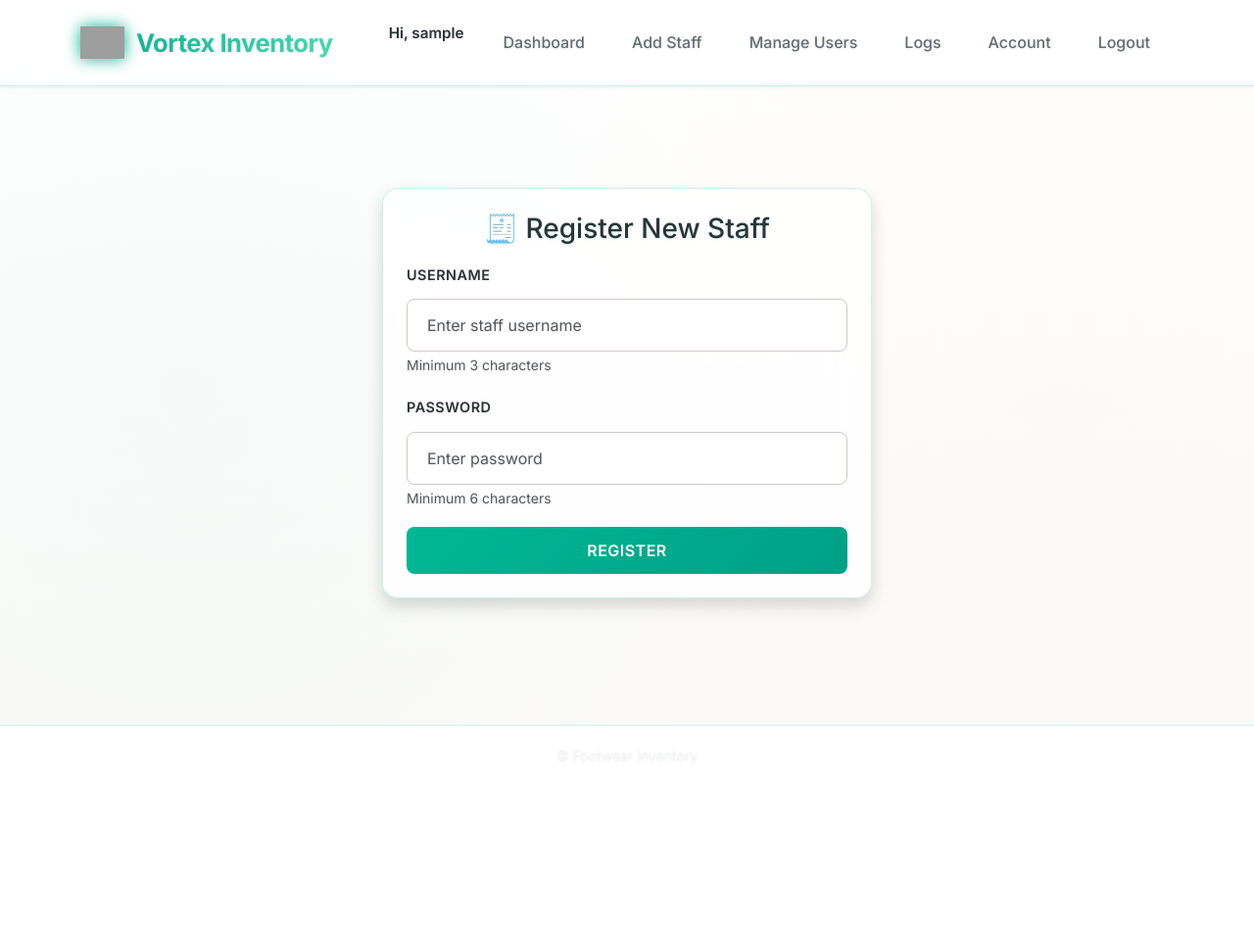
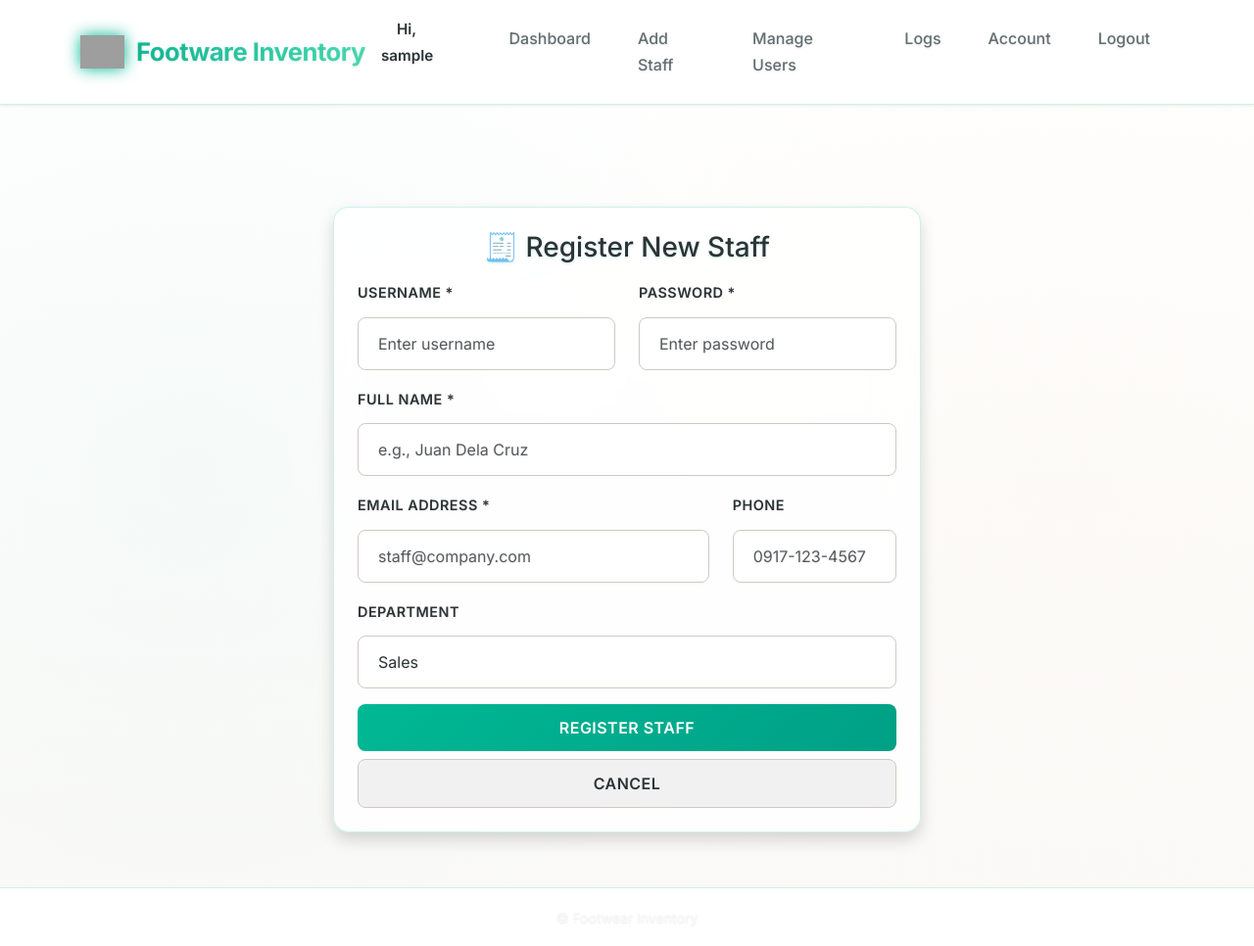
Before and after one commit to HarveyValdez/inventory_system, a Flask app: page /register_staff in a window 1280 px wide. Shown: the whole page at 98% size. Before the commit the page ends 777 px from the top, so only its background shows below. Run offline with Flask 3, Linux system fonts and the light colour scheme; the visitor is signed in with stand-in values (Sample User, id 1); grey boxes are pictures that could not be loaded.

Commit message:
fix bugs

```diff
--- a/app.py
+++ b/app.py
@@ -5,15 +5,13 @@ import os
 import filetype
 import csv
 from io import StringIO
-from flask import make_response
-from datetime import datetime, timezone
+from datetime import datetime, timezone, timedelta  # ✅ ADD timedelta
 from functools import wraps
 from flask import Flask, render_template, request, redirect, url_for, session, flash
 from flask_sqlalchemy import SQLAlchemy
 from flask_bcrypt import Bcrypt
 from werkzeug.utils import secure_filename
 from dotenv import load_dotenv
-
 
 load_dotenv()
 
@@ -114,8 +112,14 @@ class User(db.Model):
     id = db.Column(db.Integer, primary_key=True)
     username = db.Column(db.String(50), unique=True, nullable=False)
     password = db.Column(db.String(255), nullable=False)
-    role = db.Column(db.String(10), nullable=False)  # 'admin' or 'staff'
-
+    role = db.Column(db.String(10), nullable=False)
+    # ✅ NEW FIELDS FOR STAFF DETAILS
+    full_name = db.Column(db.String(100), nullable=False)
+    email = db.Column(db.String(100), unique=True, nullable=False)
+    phone = db.Column(db.String(20), nullable=True)
+    department = db.Column(db.String(50), default='General')
+    is_active = db.Column(db.Boolean, default=True)
+    created_at = db.Column(db.DateTime, default=lambda: datetime.now(tz=timezone.utc))
 
 class Product(db.Model):
     id = db.Column(db.Integer, primary_key=True)
@@ -123,13 +127,12 @@ class Product(db.Model):
     stock = db.Column(db.Integer, nullable=False, default=0)
     price = db.Column(db.Float, nullable=False, default=0.0)
     image = db.Column(db.String(200), nullable=True)
-    date_added = db.Column(db.Date, default=lambda: datetime.now(tz=timezone.utc).date())
-    time_added = db.Column(db.Time, default=lambda: datetime.now(tz=timezone.utc).time())
+    # ✅ CORRECTED: Single timestamp with timezone
+    created_at = db.Column(db.DateTime, default=lambda: datetime.now(tz=timezone.utc))
     size = db.Column(db.String(10))
     size_unit = db.Column(db.String(5))
     brand = db.Column(db.String(50))
     category = db.Column(db.String(50))
-
 
 class ActivityLog(db.Model):
     id = db.Column(db.Integer, primary_key=True)
@@ -137,26 +140,26 @@ class ActivityLog(db.Model):
     username = db.Column(db.String(50), nullable=False)
     action = db.Column(db.String(200), nullable=False)
     product_name = db.Column(db.String(100))
+    # ✅ CORRECTED: Explicit UTC timestamp
     timestamp = db.Column(db.DateTime, default=lambda: datetime.now(tz=timezone.utc))
-
 
 class StockAlert(db.Model):
     id = db.Column(db.Integer, primary_key=True)
     product_id = db.Column(db.Integer, db.ForeignKey('product.id'), unique=True)
     product_name = db.Column(db.String(100), nullable=False)
     stock = db.Column(db.Integer, nullable=False)
-    alert_type = db.Column(db.String(50), nullable=False)  # "Low Stock" or "Out of Stock"
+    alert_type = db.Column(db.String(50), nullable=False)
     created_at = db.Column(db.DateTime, default=lambda: datetime.now(tz=timezone.utc))
-
 
 class LoginActivity(db.Model):
     id = db.Column(db.Integer, primary_key=True)
     user_id = db.Column(db.Integer, db.ForeignKey('user.id'))
     username = db.Column(db.String(100), nullable=False)
-    action = db.Column(db.String(50), nullable=False)  # 'Login' or 'Logout'
-    ip_address = db.Column(db.String(45))  # IPv4/IPv6 support
+    action = db.Column(db.String(50), nullable=False)
+    ip_address = db.Column(db.String(45))
     timestamp = db.Column(db.DateTime, default=lambda: datetime.now(tz=timezone.utc))
 
+# ✅ NEW: Stock History Model
 class StockHistory(db.Model):
     id = db.Column(db.Integer, primary_key=True)
     product_id = db.Column(db.Integer, db.ForeignKey('product.id'), nullable=False)
@@ -167,6 +170,28 @@ class StockHistory(db.Model):
     user_id = db.Column(db.Integer, db.ForeignKey('user.id'))
     username = db.Column(db.String(50))
     timestamp = db.Column(db.DateTime, default=lambda: datetime.now(tz=timezone.utc))
+
+# =====================================================
+# TEMPLATE FILTERS
+# =====================================================
+
+@app.template_filter('manila_time')
+def manila_time_filter(utc_datetime):
+    """Convert UTC datetime to Manila Time (UTC+8) for display"""
+    if utc_datetime is None:
+        return "N/A"
+
+    # Define Manila timezone
+    manila_tz = timezone(timedelta(hours=8))
+
+    # Ensure the datetime is timezone-aware
+    if utc_datetime.tzinfo is None:
+        utc_datetime = utc_datetime.replace(tzinfo=timezone.utc)
+
+    # Convert to Manila time
+    local_time = utc_datetime.astimezone(manila_tz)
+
+    return local_time.strftime("%Y-%m-%d %H:%M:%S")
 
 # =====================================================
 # AUTHENTICATION ROUTES
@@ -285,8 +310,16 @@ def admin_dashboard():
     low_stock_items = Product.query.filter(Product.stock < 5).all()
     low_stock_count = len(low_stock_items)
 
-    today = datetime.now(tz=timezone.utc).date()
-    items_added_today = Product.query.filter(db.func.date(Product.date_added) == today).count()
+    # ✅ FIXED: Calculate "today" in Manila timezone
+    manila_tz = timezone(timedelta(hours=8))
+    today_manila = datetime.now(tz=manila_tz).date()
+
+    # ✅ FIXED: MySQL-compatible syntax using INTERVAL
+    from sqlalchemy import text
+    items_added_today = db.session.query(Product).filter(
+        db.func.date(Product.created_at + text("INTERVAL 8 HOUR")) == today_manila
+    ).count()
+
     total_staff = User.query.filter(User.role == 'staff').count()
 
     # 📅 DATE RANGE FILTER
@@ -297,15 +330,24 @@ def admin_dashboard():
     activities_query = ActivityLog.query
     logins_query = LoginActivity.query
 
+    # ✅ FIXED: Proper timezone-aware date filtering
     if start_date:
-        start_datetime = datetime.strptime(start_date, '%Y-%m-%d')
-        activities_query = activities_query.filter(ActivityLog.timestamp >= start_datetime)
-        logins_query = logins_query.filter(LoginActivity.timestamp >= start_datetime)
+        # Parse date and create start of day in Manila
+        start_dt = datetime.strptime(start_date, '%Y-%m-%d')
+        start_manila = start_dt.replace(hour=0, minute=0, second=0, tzinfo=manila_tz)
+        # Convert to UTC for database comparison
+        start_utc = start_manila.astimezone(timezone.utc)
+        activities_query = activities_query.filter(ActivityLog.timestamp >= start_utc)
+        logins_query = logins_query.filter(LoginActivity.timestamp >= start_utc)
 
     if end_date:
-        end_datetime = datetime.strptime(end_date, '%Y-%m-%d')
-        activities_query = activities_query.filter(ActivityLog.timestamp <= end_datetime)
-        logins_query = logins_query.filter(LoginActivity.timestamp <= end_datetime)
+        # Parse date and create end of day in Manila
+        end_dt = datetime.strptime(end_date, '%Y-%m-%d')
+        end_manila = end_dt.replace(hour=23, minute=59, second=59, tzinfo=manila_tz)
+        # Convert to UTC for database comparison
+        end_utc = end_manila.astimezone(timezone.utc)
+        activities_query = activities_query.filter(ActivityLog.timestamp <= end_utc)
+        logins_query = logins_query.filter(LoginActivity.timestamp <= end_utc)
 
     # Fetch filtered results (last 20)
     recent_activities = activities_query.order_by(ActivityLog.timestamp.desc()).limit(20).all()
@@ -339,7 +381,6 @@ def admin_dashboard():
         start_date=start_date,
         end_date=end_date
     )
-
 
 @app.route('/staff_dashboard')
 def staff_dashboard():
@@ -378,29 +419,68 @@ def register_staff():
     if request.method == 'POST':
         username = request.form['username'].strip()
         password = request.form['password']
+        full_name = request.form['full_name'].strip()
+        email = request.form['email'].strip()
+        phone = request.form['phone'].strip()
+        department = request.form['department']
 
-        # ✅ VALIDATION: Username length
+        # ✅ SERVER-SIDE VALIDATION
+        errors = []
+
         if len(username) < 3:
-            flash("❌ Username must be at least 3 characters.", "danger")
+            errors.append("Username must be at least 3 characters.")
+
+        if len(password) < 6:
+            errors.append("Password must be at least 6 characters.")
+
+        if not full_name or len(full_name) < 3:
+            errors.append("Full name is required and must be at least 3 characters.")
+
+        # Email format validation
+        import re
+        email_pattern = r'^[a-zA-Z0-9._%+-]+@[a-zA-Z0-9.-]+\.[a-zA-Z]{2,}$'
+        if not email or not re.match(email_pattern, email):
+            errors.append("Valid email address is required.")
+
+        # Check uniqueness
+        if User.query.filter_by(username=username).first():
+            errors.append(f"Username '{username}' already exists!")
+
+        if User.query.filter_by(email=email).first():
+            errors.append(f"Email '{email}' is already registered!")
+
+        # If errors exist, flash them and redirect
+        if errors:
+            for error in errors:
+                flash(f"❌ {error}", "danger")
             return redirect(url_for('register_staff'))
 
-        # ✅ VALIDATION: Password length
-        if len(password) < 6:
-            flash("❌ Password must be at least 6 characters.", "danger")
-            return redirect(url_for('register_staff'))
-
-        # ✅ VALIDATION: Username already exists
-        if User.query.filter_by(username=username).first():
-            flash("❌ Username already exists!", "danger")
-            return redirect(url_for('register_staff'))
-
+        # ✅ CREATE USER WITH DETAILS
         hashed_pw = bcrypt.generate_password_hash(password).decode('utf-8')
-        new_staff = User(username=username, password=hashed_pw, role='staff')
+        new_staff = User(
+            username=username,
+            password=hashed_pw,
+            role='staff',
+            full_name=full_name,
+            email=email,
+            phone=phone,
+            department=department
+        )
         db.session.add(new_staff)
         db.session.commit()
 
-        flash("✅ New staff registered successfully!", "success")
-        return redirect(url_for('admin_dashboard'))
+        # ✅ LOG ACTIVITY
+        activity = ActivityLog(
+            user_id=session['user_id'],
+            username=session['username'],
+            action=f"Admin registered new staff: {username}",
+            product_name=f"{full_name} ({department})"
+        )
+        db.session.add(activity)
+        db.session.commit()
+
+        flash(f"✅ Staff '{username}' registered successfully!", "success")
+        return redirect(url_for('manage_users'))
 
     return render_template('register_staff.html')
 
@@ -774,11 +854,19 @@ def search_inventory():
 @admin_only
 def search_users():
     query = request.args.get('query', '').strip()
+    users = User.query
+
     if query:
-        users = User.query.filter(User.username.ilike(f"%{query}%")).all()
-    else:
-        users = User.query.filter(User.role != 'admin').all()
+        users = users.filter(
+            db.or_(
+                User.username.ilike(f"%{query}%"),
+                User.full_name.ilike(f"%{query}%"),
+                User.email.ilike(f"%{query}%"),
+                User.department.ilike(f"%{query}%")
+            )
+        )
 
+    users = users.filter(User.role != 'admin').all()
     return render_template('manage_users.html', users=users, search_query=query)
 
 
--- a/templates/activity_logs.html
+++ b/templates/activity_logs.html
@@ -13,7 +13,7 @@
         <tr>
           <td>{{ log.username }}</td>
           <td>{{ log.action }}</td>
-          <td>{{ log.timestamp.strftime("%Y-%m-%d %H:%M:%S") }}</td>
+          <td>{{ log.timestamp|manila_time }}</td>  <!-- ✅ CHANGED -->
         </tr>
       {% endfor %}
     </tbody>
--- a/templates/layout/base.html
+++ b/templates/layout/base.html
@@ -38,7 +38,7 @@
         <img src="https://i.postimg.cc/76xDVqfs/578643265-728091226281045-3919343634659483221-n.png"
             alt="Vortex Inventory"
             class="logo">
-        <span>Vortex Inventory</span>
+        <span>Footware Inventory</span>
       </a>
 
       <button class="navbar-toggler" type="button" data-bs-toggle="collapse" data-bs-target="#navbarNav">
--- a/templates/product_history.html
+++ b/templates/product_history.html
@@ -24,7 +24,7 @@
                 <tbody>
                     {% for history in histories %}
                     <tr>
-                        <td><small>{{ history.timestamp.strftime("%Y-%m-%d %H:%M:%S") }}</small></td>
+                        <td><small>{{ history.timestamp|manila_time }}</small></td>
                         <td><strong>{{ history.username or 'System' }}</strong></td>
                         <td class="text-center">{{ history.old_stock }}</td>
                         <td class="text-center">{{ history.new_stock }}</td>
--- a/templates/register_staff.html
+++ b/templates/register_staff.html
@@ -1,34 +1,87 @@
 {% extends "layout/base.html" %}
 {% block title %}Register Staff{% endblock %}
+
 {% block content %}
-<div class="mx-auto mt-5" style="max-width: 500px;">
+<div class="mx-auto mt-5" style="max-width: 600px;">
   <div class="card shadow p-4">
     <h3 class="text-center mb-3">🧾 Register New Staff</h3>
-    <form method="POST" action="{{ url_for('register_staff') }}" onsubmit="return confirmAddStaff();">
+
+    {% with messages = get_flashed_messages(with_categories=true) %}
+      {% if messages %}
+        {% for category, message in messages %}
+          <div class="alert alert-{{ category }}">{{ message }}</div>
+        {% endfor %}
+      {% endif %}
+    {% endwith %}
+
+    <form method="POST" action="{{ url_for('register_staff') }}" onsubmit="return validateStaffForm();">
+      <div class="row mb-3">
+        <div class="col-md-6">
+          <label class="form-label">Username *</label>
+          <input type="text" name="username" class="form-control" required
+                 minlength="3" maxlength="50" pattern="[a-zA-Z0-9_]+"
+                 title="Only letters, numbers, and underscores"
+                 placeholder="Enter username">
+        </div>
+        <div class="col-md-6">
+          <label class="form-label">Password *</label>
+          <input type="password" name="password" class="form-control" required
+                 minlength="6" placeholder="Enter password">
+        </div>
+      </div>
+
       <div class="mb-3">
-        <label class="form-label">Username</label>
-        <!-- ✅ VALIDATION: minlength & maxlength -->
-        <input type="text" name="username" class="form-control"
-               placeholder="Enter staff username" required
-               minlength="3" maxlength="50">
-        <small class="text-muted">Minimum 3 characters</small>
+        <label class="form-label">Full Name *</label>
+        <input type="text" name="full_name" class="form-control" required
+               minlength="3" maxlength="100" placeholder="e.g., Juan Dela Cruz">
       </div>
+
+      <div class="row mb-3">
+        <div class="col-md-8">
+          <label class="form-label">Email Address *</label>
+          <input type="email" name="email" class="form-control" required
+                 placeholder="staff@company.com" pattern="[a-z0-9._%+-]+@[a-z0-9.-]+\.[a-z]{2,}$">
+        </div>
+        <div class="col-md-4">
+          <label class="form-label">Phone</label>
+          <input type="tel" name="phone" class="form-control"
+                 placeholder="0917-123-4567" pattern="[0-9+\-\(\)\s]+" maxlength="20">
+        </div>
+      </div>
+
       <div class="mb-3">
-        <label class="form-label">Password</label>
-        <!-- ✅ VALIDATION: minlength -->
-        <input type="password" name="password" class="form-control"
-               placeholder="Enter password" required minlength="6">
-        <small class="text-muted">Minimum 6 characters</small>
+        <label class="form-label">Department</label>
+        <select name="department" class="form-select">
+          <option value="Sales">Sales</option>
+          <option value="Inventory">Inventory</option>
+          <option value="Customer Service">Customer Service</option>
+          <option value="Management">Management</option>
+          <option value="General">General</option>
+        </select>
       </div>
-      <button type="submit" class="btn btn-success w-100">Register</button>
+
+      <button type="submit" class="btn btn-success w-100">Register Staff</button>
+      <a href="{{ url_for('manage_users') }}" class="btn btn-secondary w-100 mt-2">Cancel</a>
     </form>
   </div>
 </div>
 
 <script>
-function confirmAddStaff() {
+function validateStaffForm() {
   const username = document.querySelector('input[name="username"]').value;
-  return confirm(`⚠️ Are you sure you want to add staff: ${username}?`);
+  const email = document.querySelector('input[name="email"]').value;
+
+  if (!username.match(/^[a-zA-Z0-9_]+$/)) {
+    alert("❌ Username can only contain letters, numbers, and underscores.");
+    return false;
+  }
+
+  if (!email.match(/^[a-z0-9._%+-]+@[a-z0-9.-]+\.[a-z]{2,}$/)) {
+    alert("❌ Please enter a valid email address.");
+    return false;
+  }
+
+  return confirm(`⚠️ Register new staff account: ${username}?`);
 }
 </script>
 {% endblock %}
```
Also changed, not shown: templates/admin_dashboard.html (+21 -19 lines), templates/index.html (+3 -5 lines), templates/manage_users.html (+34 -7 lines).
